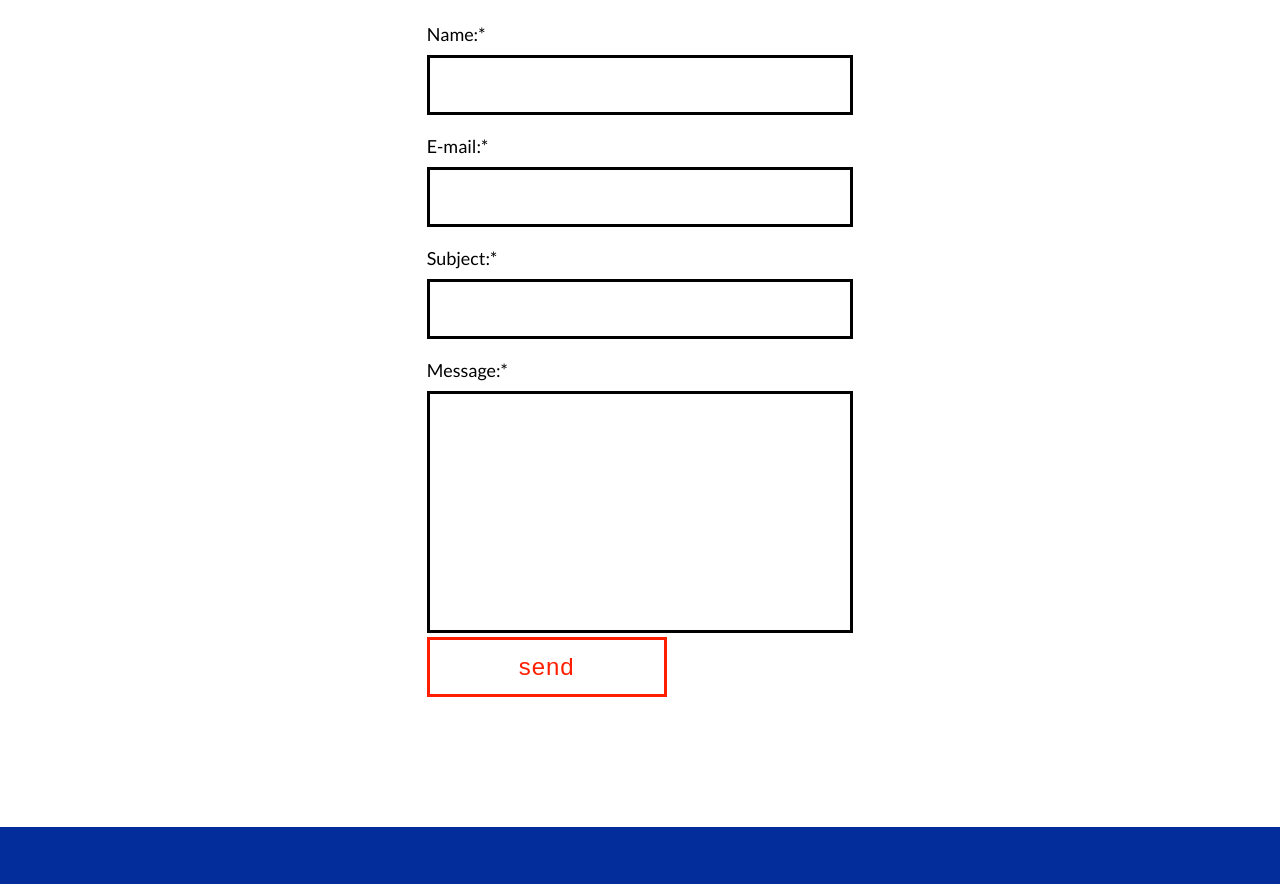
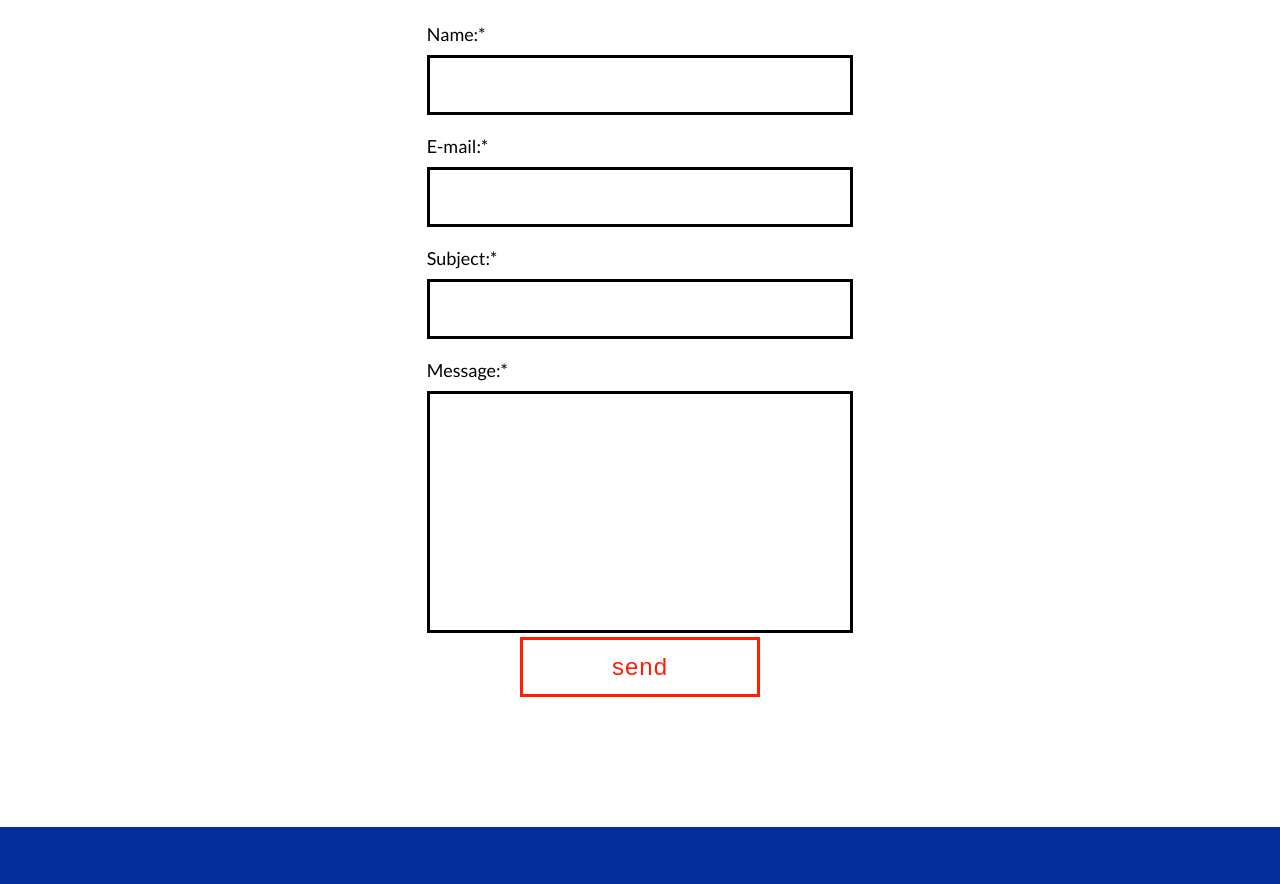
Before and after one commit to michalpiotrowski86/MyWeb, a website: page index.html in a window 1280 px wide. Shown: the part 3525-4409 px from the top of the page. Drawn offline with nearby package versions, Linux system fonts and the light colour scheme.

Commit message:
Kolejne style

```diff
--- a/scss/main.scss
+++ b/scss/main.scss
@@ -416,6 +416,8 @@ header {
 
 .contact-form {
   font-size: 18px;
+  position: relative;
+  margin: 0 auto;
 }
 
 input[type=email],
@@ -465,8 +467,11 @@ button:hover {
 }
 
 .button {
+  position: absolute;
+  left: 50%;
+  transform: translateX(-50%);
+}
 
-}
 /*footer*/
 #footer-section {
   background-color: #022d9a;
```
Also changed, not shown: css/main.css, index.html (indentation only).
